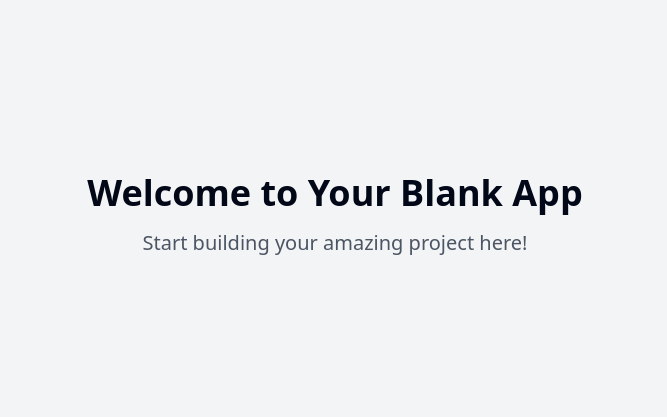
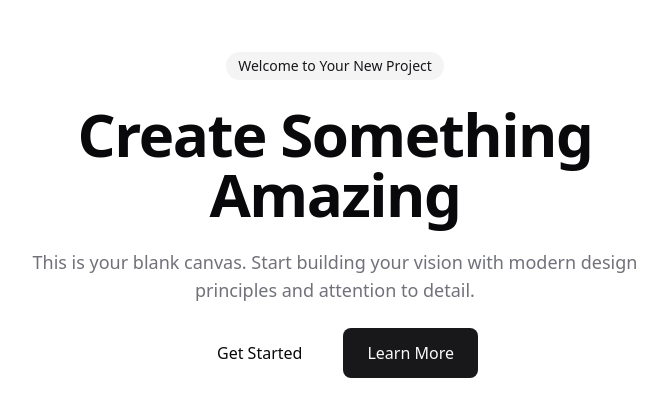
Before and after one commit to ayushmokal/zero-base-architect, a React (Vite) app: page / in a window 1280 px wide. Shown: the part 185-602 px from the top of the page, without its empty margins (305-972 px from the left). Built offline with nearby package versions, Linux system fonts and the light colour scheme.

Commit message:
Create blank project structure
Initialized a new project with the necessary files and configurations for development. The project includes basic setup for React, TypeScript, and Tailwind CSS, along with essential configuration files.
[skip gpt_engineer]

```diff
--- a/package.json
+++ b/package.json
@@ -45,6 +45,7 @@
     "cmdk": "^1.0.0",
     "date-fns": "^3.6.0",
     "embla-carousel-react": "^8.3.0",
+    "framer-motion": "^12.0.3",
     "input-otp": "^1.2.4",
     "lucide-react": "^0.462.0",
     "next-themes": "^0.3.0",
--- a/src/index.css
+++ b/src/index.css
@@ -5,88 +5,25 @@
 @layer base {
   :root {
     --background: 0 0% 100%;
-    --foreground: 222.2 84% 4.9%;
-
+    --foreground: 240 10% 3.9%;
     --card: 0 0% 100%;
-    --card-foreground: 222.2 84% 4.9%;
-
+    --card-foreground: 240 10% 3.9%;
     --popover: 0 0% 100%;
-    --popover-foreground: 222.2 84% 4.9%;
-
-    --primary: 222.2 47.4% 11.2%;
-    --primary-foreground: 210 40% 98%;
-
-    --secondary: 210 40% 96.1%;
-    --secondary-foreground: 222.2 47.4% 11.2%;
-
-    --muted: 210 40% 96.1%;
-    --muted-foreground: 215.4 16.3% 46.9%;
-
-    --accent: 210 40% 96.1%;
-    --accent-foreground: 222.2 47.4% 11.2%;
-
+    --popover-foreground: 240 10% 3.9%;
+    --primary: 240 5.9% 10%;
+    --primary-foreground: 0 0% 98%;
+    --secondary: 240 4.8% 95.9%;
+    --secondary-foreground: 240 5.9% 10%;
+    --muted: 240 4.8% 95.9%;
+    --muted-foreground: 240 3.8% 46.1%;
+    --accent: 240 4.8% 95.9%;
+    --accent-foreground: 240 5.9% 10%;
     --destructive: 0 84.2% 60.2%;
-    --destructive-foreground: 210 40% 98%;
-
-    --border: 214.3 31.8% 91.4%;
-    --input: 214.3 31.8% 91.4%;
-    --ring: 222.2 84% 4.9%;
-
-    --radius: 0.5rem;
-
-    --sidebar-background: 0 0% 98%;
-
-    --sidebar-foreground: 240 5.3% 26.1%;
-
-    --sidebar-primary: 240 5.9% 10%;
-
-    --sidebar-primary-foreground: 0 0% 98%;
-
-    --sidebar-accent: 240 4.8% 95.9%;
-
-    --sidebar-accent-foreground: 240 5.9% 10%;
-
-    --sidebar-border: 220 13% 91%;
-
-    --sidebar-ring: 217.2 91.2% 59.8%;
-  }
-
-  .dark {
-    --background: 222.2 84% 4.9%;
-    --foreground: 210 40% 98%;
-
-    --card: 222.2 84% 4.9%;
-    --card-foreground: 210 40% 98%;
-
-    --popover: 222.2 84% 4.9%;
-    --popover-foreground: 210 40% 98%;
-
-    --primary: 210 40% 98%;
-    --primary-foreground: 222.2 47.4% 11.2%;
-
-    --secondary: 217.2 32.6% 17.5%;
-    --secondary-foreground: 210 40% 98%;
-
-    --muted: 217.2 32.6% 17.5%;
-    --muted-foreground: 215 20.2% 65.1%;
-
-    --accent: 217.2 32.6% 17.5%;
-    --accent-foreground: 210 40% 98%;
-
-    --destructive: 0 62.8% 30.6%;
-    --destructive-foreground: 210 40% 98%;
-
-    --border: 217.2 32.6% 17.5%;
-    --input: 217.2 32.6% 17.5%;
-    --ring: 212.7 26.8% 83.9%;
-    --sidebar-background: 240 5.9% 10%;
-    --sidebar-foreground: 240 4.8% 95.9%;
-    --sidebar-primary: 224.3 76.3% 48%;
-    --sidebar-primary-foreground: 0 0% 100%;
-    --sidebar-accent: 240 3.7% 15.9%;
-    --sidebar-accent-foreground: 240 4.8% 95.9%;
-    --sidebar-border: 240 3.7% 15.9%;
-    --sidebar-ring: 217.2 91.2% 59.8%;
+    --destructive-foreground: 0 0% 98%;
+    --border: 240 5.9% 90%;
+    --input: 240 5.9% 90%;
+    --ring: 240 5.9% 10%;
+    --radius: 0.75rem;
   }
 }
 
@@ -94,8 +31,15 @@
   * {
     @apply border-border;
   }
-
   body {
-    @apply bg-background text-foreground;
+    @apply bg-background text-foreground antialiased;
   }
 }
+
+.glass-panel {
+  @apply bg-white/30 backdrop-blur-sm border border-white/20 rounded-lg;
+}
+
+.hover-lift {
+  @apply transition-transform duration-300 hover:-translate-y-1;
+}
--- a/src/pages/Index.tsx
+++ b/src/pages/Index.tsx
@@ -1,12 +1,36 @@
-// Update this page (the content is just a fallback if you fail to update the page)
+import { motion } from "framer-motion";
 
 const Index = () => {
   return (
-    <div className="min-h-screen flex items-center justify-center bg-gray-100">
-      <div className="text-center">
-        <h1 className="text-4xl font-bold mb-4">Welcome to Your Blank App</h1>
-        <p className="text-xl text-gray-600">Start building your amazing project here!</p>
-      </div>
+    <div className="min-h-screen flex flex-col items-center justify-center p-6">
+      <motion.div
+        initial={{ opacity: 0, y: 20 }}
+        animate={{ opacity: 1, y: 0 }}
+        transition={{ duration: 0.6 }}
+        className="text-center space-y-6 max-w-2xl"
+      >
+        <span className="inline-block px-3 py-1 text-sm bg-secondary rounded-full text-secondary-foreground animate-fade-in">
+          Welcome to Your New Project
+        </span>
+
+        <h1 className="text-4xl sm:text-5xl md:text-6xl font-bold tracking-tight animate-fade-up">
+          Create Something Amazing
+        </h1>
+
+        <p className="text-lg text-muted-foreground max-w-prose mx-auto animate-fade-up">
+          This is your blank canvas. Start building your vision with modern design principles
+          and attention to detail.
+        </p>
+
+        <div className="flex flex-wrap gap-4 justify-center mt-8">
+          <button className="px-6 py-3 glass-panel hover-lift">
+            Get Started
+          </button>
+          <button className="px-6 py-3 bg-primary text-primary-foreground rounded-lg hover-lift">
+            Learn More
+          </button>
+        </div>
+      </motion.div>
     </div>
   );
 };
--- a/tailwind.config.ts
+++ b/tailwind.config.ts
@@ -12,85 +12,72 @@ export default {
   theme: {
     container: {
       center: true,
-			padding: '2rem',
+      padding: "2rem",
       screens: {
-				'2xl': '1400px'
-			}
+        "2xl": "1400px",
+      },
     },
     extend: {
       colors: {
-				border: 'hsl(var(--border))',
-				input: 'hsl(var(--input))',
-				ring: 'hsl(var(--ring))',
-				background: 'hsl(var(--background))',
-				foreground: 'hsl(var(--foreground))',
+        border: "hsl(var(--border))",
+        input: "hsl(var(--input))",
+        ring: "hsl(var(--ring))",
+        background: "hsl(var(--background))",
+        foreground: "hsl(var(--foreground))",
         primary: {
-					DEFAULT: 'hsl(var(--primary))',
-					foreground: 'hsl(var(--primary-foreground))'
+          DEFAULT: "hsl(var(--primary))",
+          foreground: "hsl(var(--primary-foreground))",
         },
         secondary: {
-					DEFAULT: 'hsl(var(--secondary))',
-					foreground: 'hsl(var(--secondary-foreground))'
+          DEFAULT: "hsl(var(--secondary))",
+          foreground: "hsl(var(--secondary-foreground))",
         },
         destructive: {
-					DEFAULT: 'hsl(var(--destructive))',
-					foreground: 'hsl(var(--destructive-foreground))'
+          DEFAULT: "hsl(var(--destructive))",
+          foreground: "hsl(var(--destructive-foreground))",
         },
         muted: {
-					DEFAULT: 'hsl(var(--muted))',
-					foreground: 'hsl(var(--muted-foreground))'
+          DEFAULT: "hsl(var(--muted))",
+          foreground: "hsl(var(--muted-foreground))",
         },
         accent: {
-					DEFAULT: 'hsl(var(--accent))',
-					foreground: 'hsl(var(--accent-foreground))'
+          DEFAULT: "hsl(var(--accent))",
+          foreground: "hsl(var(--accent-foreground))",
         },
         popover: {
-					DEFAULT: 'hsl(var(--popover))',
-					foreground: 'hsl(var(--popover-foreground))'
+          DEFAULT: "hsl(var(--popover))",
+          foreground: "hsl(var(--popover-foreground))",
         },
         card: {
-					DEFAULT: 'hsl(var(--card))',
-					foreground: 'hsl(var(--card-foreground))'
+          DEFAULT: "hsl(var(--card))",
+          foreground: "hsl(var(--card-foreground))",
         },
-				sidebar: {
-					DEFAULT: 'hsl(var(--sidebar-background))',
-					foreground: 'hsl(var(--sidebar-foreground))',
-					primary: 'hsl(var(--sidebar-primary))',
-					'primary-foreground': 'hsl(var(--sidebar-primary-foreground))',
-					accent: 'hsl(var(--sidebar-accent))',
-					'accent-foreground': 'hsl(var(--sidebar-accent-foreground))',
-					border: 'hsl(var(--sidebar-border))',
-					ring: 'hsl(var(--sidebar-ring))'
-				}
-			},
-			borderRadius: {
-				lg: 'var(--radius)',
-				md: 'calc(var(--radius) - 2px)',
-				sm: 'calc(var(--radius) - 4px)'
       },
       keyframes: {
-				'accordion-down': {
-					from: {
-						height: '0'
+        "fade-up": {
+          "0%": {
+            opacity: "0",
+            transform: "translateY(10px)",
           },
-					to: {
-						height: 'var(--radix-accordion-content-height)'
-					}
+          "100%": {
+            opacity: "1",
+            transform: "translateY(0)",
           },
-				'accordion-up': {
-					from: {
-						height: 'var(--radix-accordion-content-height)'
         },
-					to: {
-						height: '0'
-					}
-				}
+        "fade-in": {
+          "0%": {
+            opacity: "0",
+          },
+          "100%": {
+            opacity: "1",
+          },
+        },
       },
       animation: {
-				'accordion-down': 'accordion-down 0.2s ease-out',
-				'accordion-up': 'accordion-up 0.2s ease-out'
-			}
-		}
+        "fade-up": "fade-up 0.5s ease-out",
+        "fade-in": "fade-in 0.3s ease-out",
+      },
+    },
   },
   plugins: [require("tailwindcss-animate")],
 } satisfies Config;
```
Also changed, not shown: 1 other file (tests, documents, lock files or other folders). Lines whose indentation alone changed are shown as unchanged.
